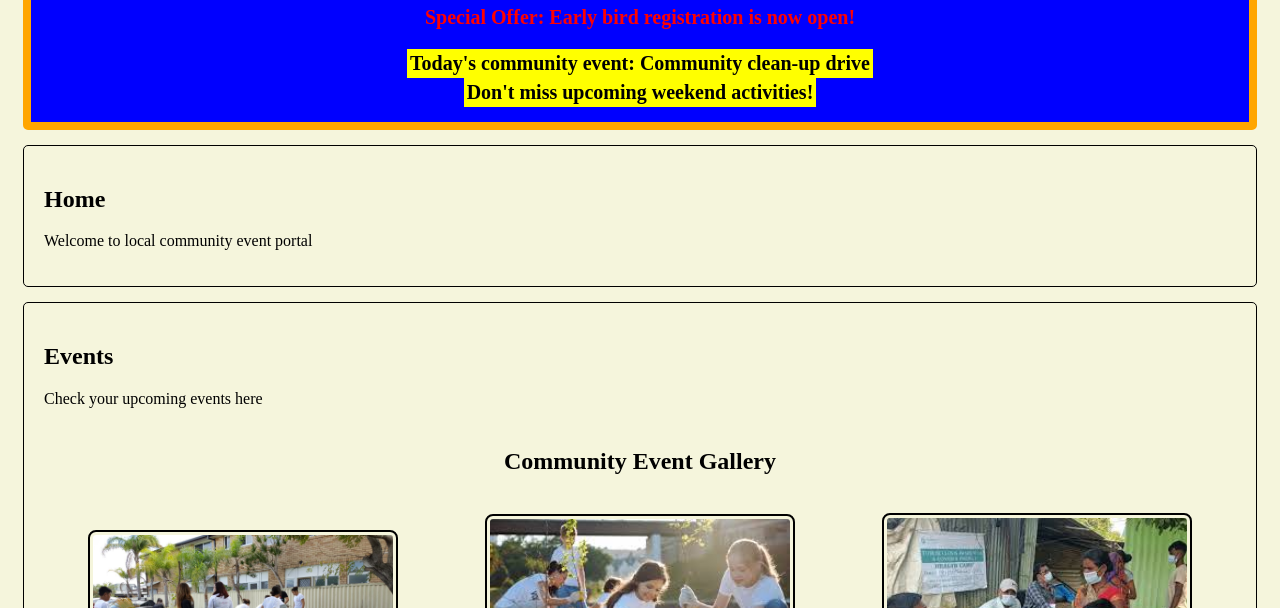
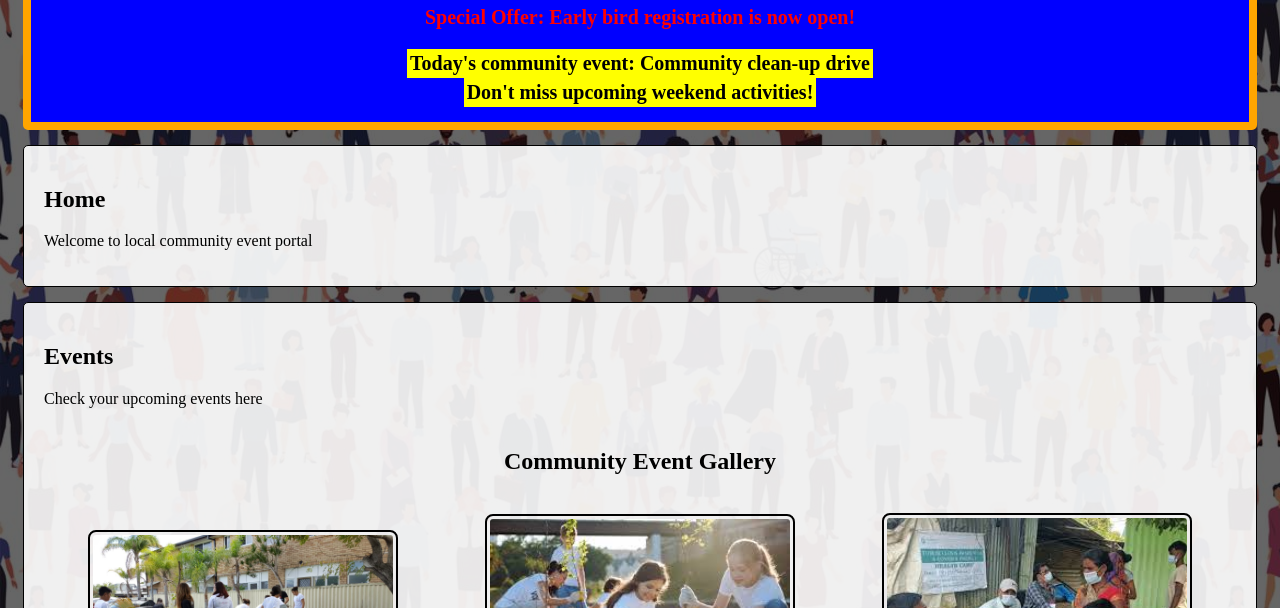
Before and after one commit to EdaGayathri-09/Digital_Nurture_Upskilling, a plain HTML site: page Local-Community-Event-Portal/index.html in a window 1280 px wide. Shown: the part 192-800 px from the top of the page. Drawn offline with Linux system fonts and the light colour scheme.

Commit message:
Implemented color and background styling

```diff
--- a/Local-Community-Event-Portal/index.html
+++ b/Local-Community-Event-Portal/index.html
@@ -7,7 +7,18 @@
     <link rel="stylesheet" href="styles.css">
     <style>
         body{
-            background-color:beige;
+            background-color: #f5f1e8;
+            background-image: url("images/background image.jpg");
+        }
+        body::before{
+            content:"";
+            position:fixed;
+            top:0;
+            left:0;
+            width:100%;
+            height:100%;
+            background: rgba(0,0,0,0.6);
+            z-index:-1;
         }
     </style>
     <script>
--- a/Local-Community-Event-Portal/styles.css
+++ b/Local-Community-Event-Portal/styles.css
@@ -15,6 +15,7 @@
 
 /*Home Styles*/
 #home, #events, #promo, #location, #register, #feedback, #contact {
+    background-color: rgba(255,255,255,0.9);
     margin:15px;
     padding:20px;
     border:1px solid black;
@@ -104,3 +105,9 @@
     border:2px solid black;
     border-radius:10px;
 }
+footer{
+    border:1px solid black;
+    border-radius:5px;
+    background-color: rgba(255,255,255,0.9);
+    margin:15px;
+}
```
Also changed, not shown: Local-Community-Event-Portal/images/background image.jpg (added).
